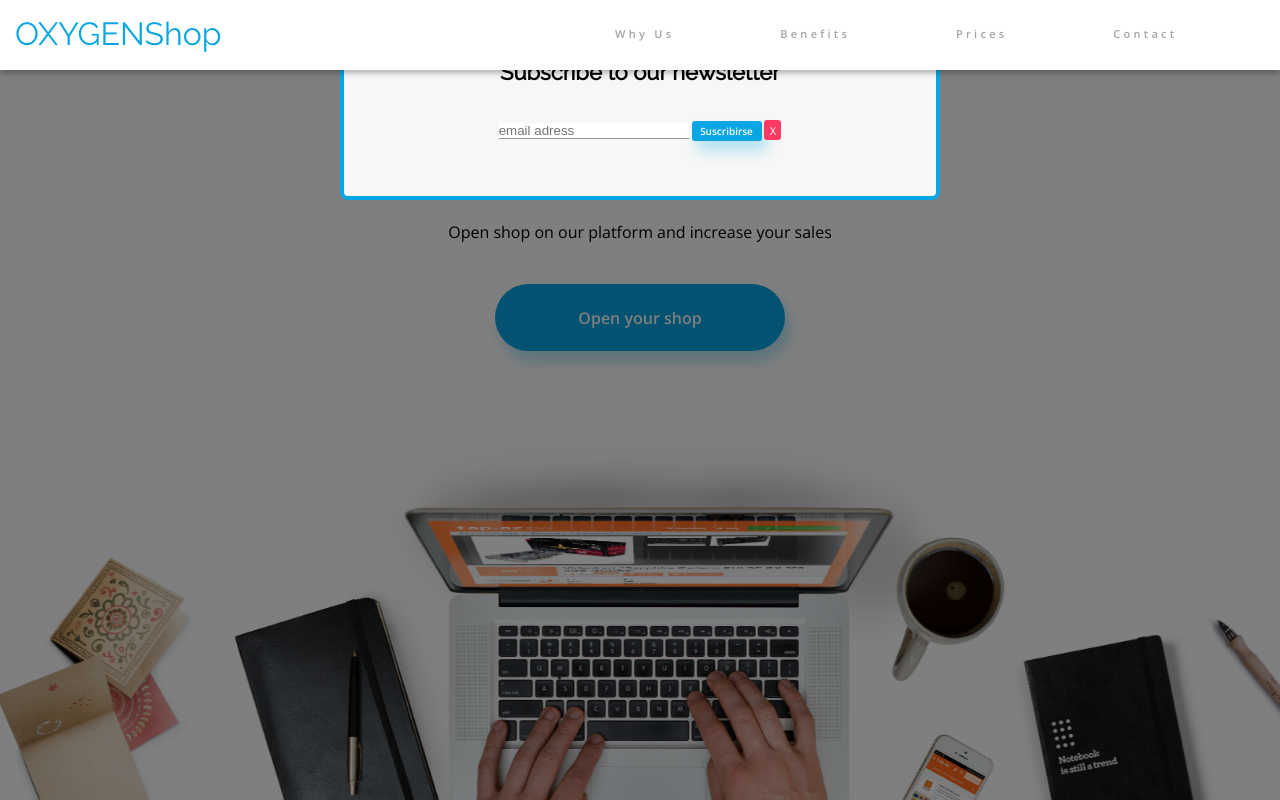
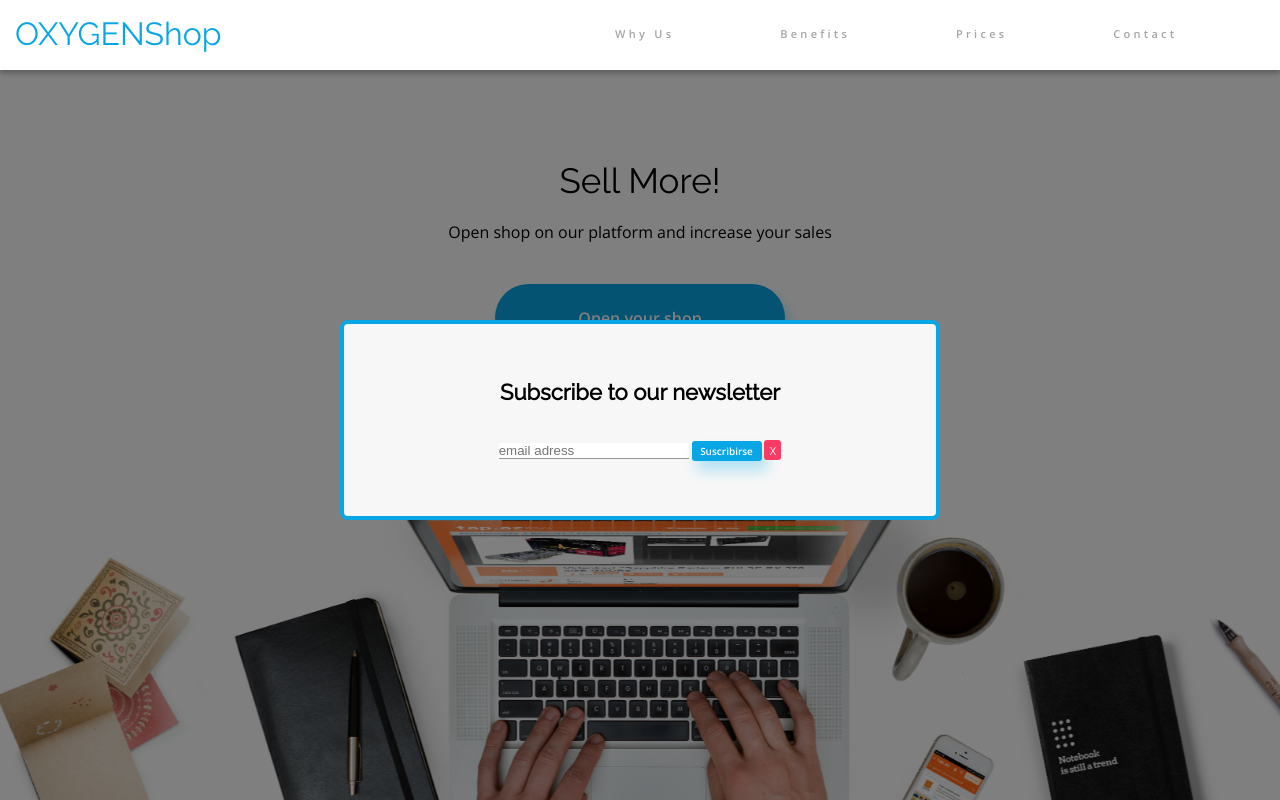
Before and after one commit to GasparSio/OxygenShop, a website: page index.html in a window 1280 px wide. Shown: the top 800 px of the page. Drawn offline with nearby package versions, Linux system fonts and the light colour scheme; no server answers.

Commit message:
Changes on modal when it shows up

```diff
--- a/scss/style.scss
+++ b/scss/style.scss
@@ -820,8 +820,7 @@ main{
     width: 90%;
     max-width: 600px;
     background-color: #F7F7F7;
-    margin-top: 10%;
-    margin: auto;
+    margin: 25% auto 0;
     max-height: 70%;
     border: 4px solid $blue-color;
     border-radius: 8px;
```
Also changed, not shown: css/style.css.
